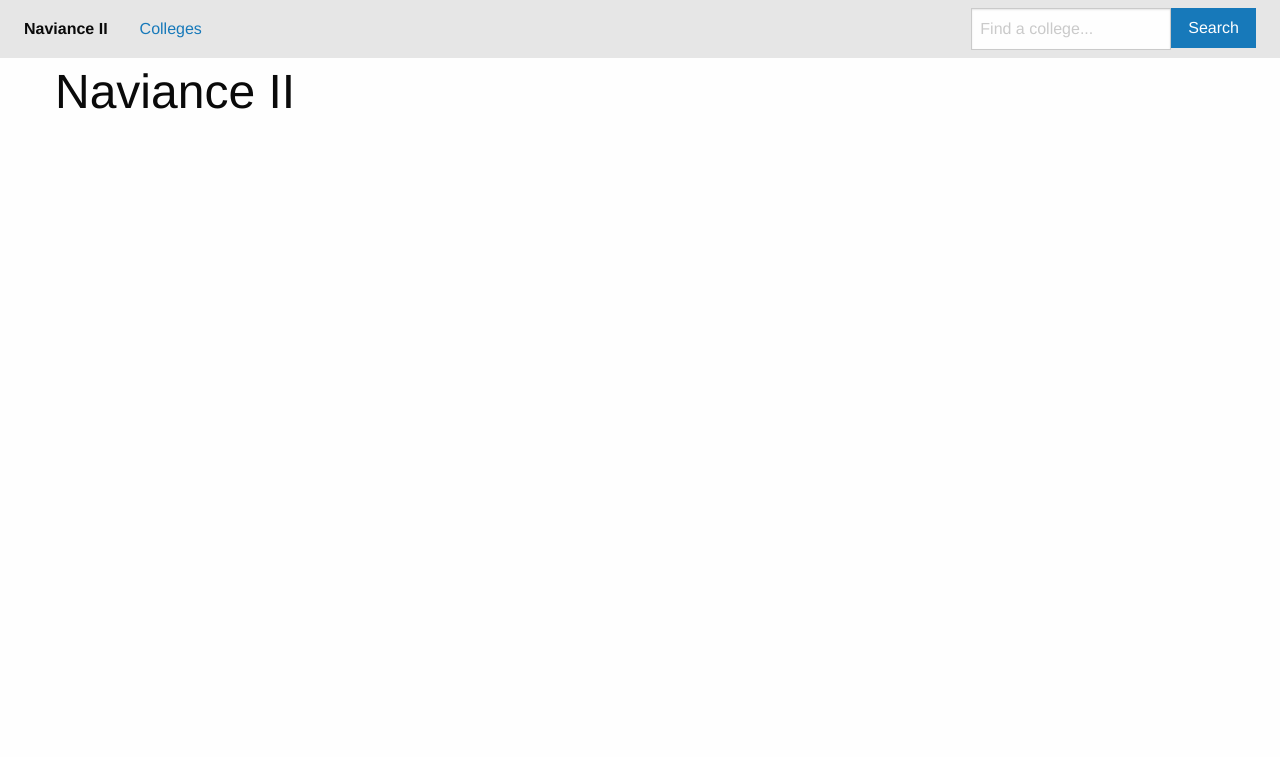
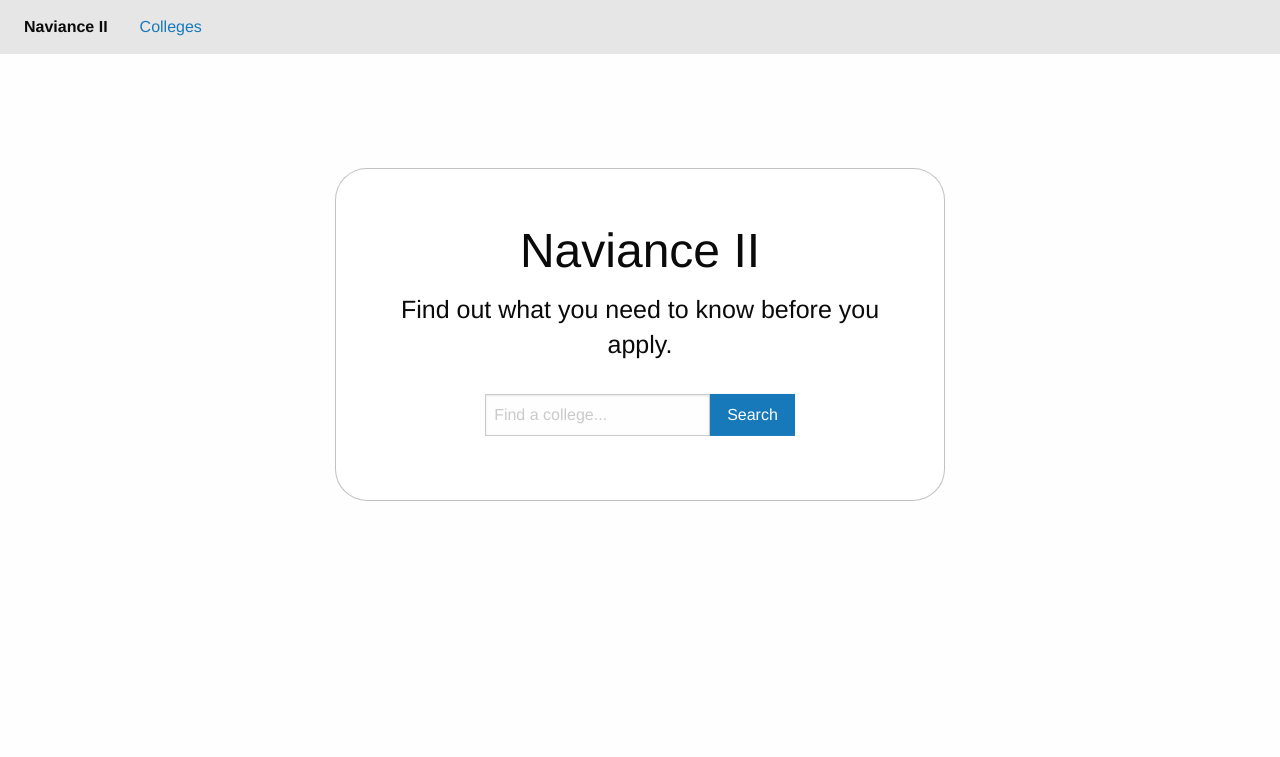
Before and after one commit to siuryan-cs-stuy/improved-broccoli, a Flask app: page / in a window 1280 px wide. Shown: the top 757 px of the page. Run offline with Flask 2, Linux system fonts and the light colour scheme; some libraries are stand-ins or nearby versions.

Commit message:
Finish index template

```diff
--- a/devlog.txt
+++ b/devlog.txt
@@ -37,3 +37,6 @@ Add JS chart to profile page
 
 siuR -- 2017-11-22 10:36:04
 Wrote temp formula for graph colors
+
+siuR -- 2017-11-22 14:09:42
+Finsh index template
--- a/main.py
+++ b/main.py
@@ -16,7 +16,7 @@ app.jinja_env.filters['external_url'] = format_url
 @app.route('/')
 @app.route('/index')
 def index():
-    return render_template('index.html')
+    return render_template('index.html', homepage = True)
 
 @app.route('/profile')
 def profile():
@@ -55,6 +55,11 @@ def results():
 
     return render_template('results.html', schools = schools)
 
+# list of all colleges
+@app.route('/colleges')
+def colleges():
+    return "hi"
+
 if __name__ == '__main__':
     app.debug = True
     app.run()
--- a/static/css/app.css
+++ b/static/css/app.css
@@ -33,3 +33,18 @@ footer {
 .responsive-embed {
     padding-bottom: 20em;
 }
+
+.jumbotron {
+    position: absolute;
+    left: 50%;
+    top: 45%;
+
+    transform: translate(-50%, -55%);
+    -webkit-transform: translate(-50%, -55%);
+    -o-transform: translate(-50%, -55%);
+    -ms-transform: translate(-50%, -55%);
+}
+
+.jumbotron .callout {
+    border-radius: 2em;
+}
--- a/templates/base.html
+++ b/templates/base.html
@@ -23,9 +23,12 @@
       <div class="top-bar-left">
         <ul class="menu">
           <li class="menu-text">Naviance II</li>
-          <li><a href="{{ url_for('index') }}">Colleges</a></li>
+          <li><a href="{{ url_for('colleges') }}">Colleges</a></li>
         </ul>
       </div>
+
+      <!-- if not home page -->
+      {% if not homepage %}
       <div class="top-bar-right">
         <ul class="menu">
           <form name="search" action="{{ url_for('results') }}" method="GET">
@@ -38,6 +41,8 @@
           </form>
         </ul>
       </div>
+      {% endif %}
+
     </div>
 
     <section class="main">
--- a/templates/index.html
+++ b/templates/index.html
@@ -2,8 +2,26 @@
 
 {% block content %}
 
-<div class="large-12 column">
-  <h1>Naviance II</h1>
+<div class="grid-x grid-padding-x">
+  <div class="large-3 medium-2 cell"></div>
+  <div class="large-6 medium-8 cell jumbotron">
+    <div class="callout large align-middle">
+      <h1 class="text-center">Naviance II</h1>
+      <h4 class="text-center">Find out what you need to know before you apply.</h4>
+      <br>
+      <ul class="menu align-center">
+        <form name="search" action="{{ url_for('results') }}" method="GET">
+          <div class="input-group">
+            <li><input type="search" class="input-group-field" name="search" placeholder="Find a college..."></li>
+            <div class="input-group-button">
+              <li><input type="submit" value="Search" class="button"></li>
+            </div>
+          </div>
+        </form>
+      </ul>
+    </div>
+  </div>
+  <div class="large-3 medium-2 cell"></div>
 </div>
 
 {% endblock %}
--- a/templates/profile.html
+++ b/templates/profile.html
@@ -43,7 +43,7 @@
 
 <div class="grid-x grid-padding-x">
   <div class="large-6 cell callout">
-    <p>Financial Aid</p>
+    <h6>Financial Aid</h6>
     <p><a href="https://collegecost.ed.gov/netpricecenter.aspx" target="_blank">Net Price</a> is the amount that a student pays to attend an institution in a single academic year AFTER subtracting scholarships and grants the student receives. Net price calculators are available on a college’s or university’s website and allow prospective students to enter information about themselves to find out what students like them paid to attend the institution in the previous year, taking grants and scholarship aid into account.</p>
     <table>
       <tr><td>Net Price Calculator</td><td><a href="{{ college.netPriceSite | external_url }}" target="_blank">{{ college.netPriceSite }}</a></td></tr>
@@ -56,7 +56,7 @@
   <div class="large-6 cell callout">
     <div class="grid-x grid-padding-x">
       <div class="large-12 cell">
-        Degrees
+        <h6>Degrees</h6>
         <canvas id="myChart"></canvas>
       </div>
     </div>
```
